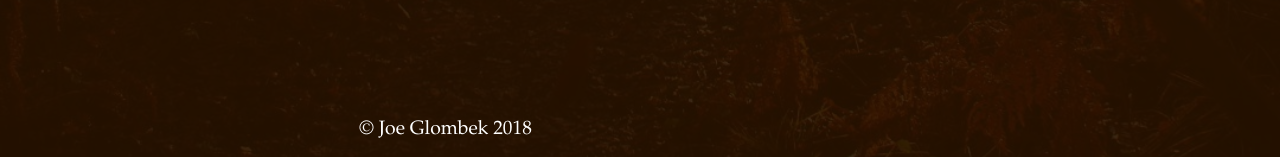
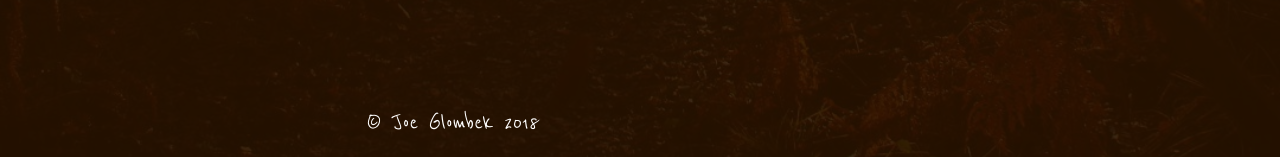
Before and after one commit to jaypeagi/jaypeagi.github.io, a Jekyll site: the page built from ombek/outdoorsman/index.md, in a window 1280 px wide. Shown: the part 1307-1464 px from the top of the page. Built offline with Jekyll 4.4.1, drawn with Linux system fonts in a browser that asks for light colours; nearby versions of some CDN libraries; some web fonts are replaced; library files that are not in the unit come from our copies.

Commit message:
Update _footer.scss
Footer fonts could be nicer!

```diff
--- a/_sass/components/_footer.scss
+++ b/_sass/components/_footer.scss
@@ -42,6 +42,15 @@
         @extend %container;
     }
 
+    .dev & {
+        font-family: $font-primary-dev;
+    }
+
+    .explore & {
+        font-family: $font-secondary-explore;
+        font-size: 1.3em;
+    }
+
     &.-home {
         font-size: 0.5em;
     }
```
